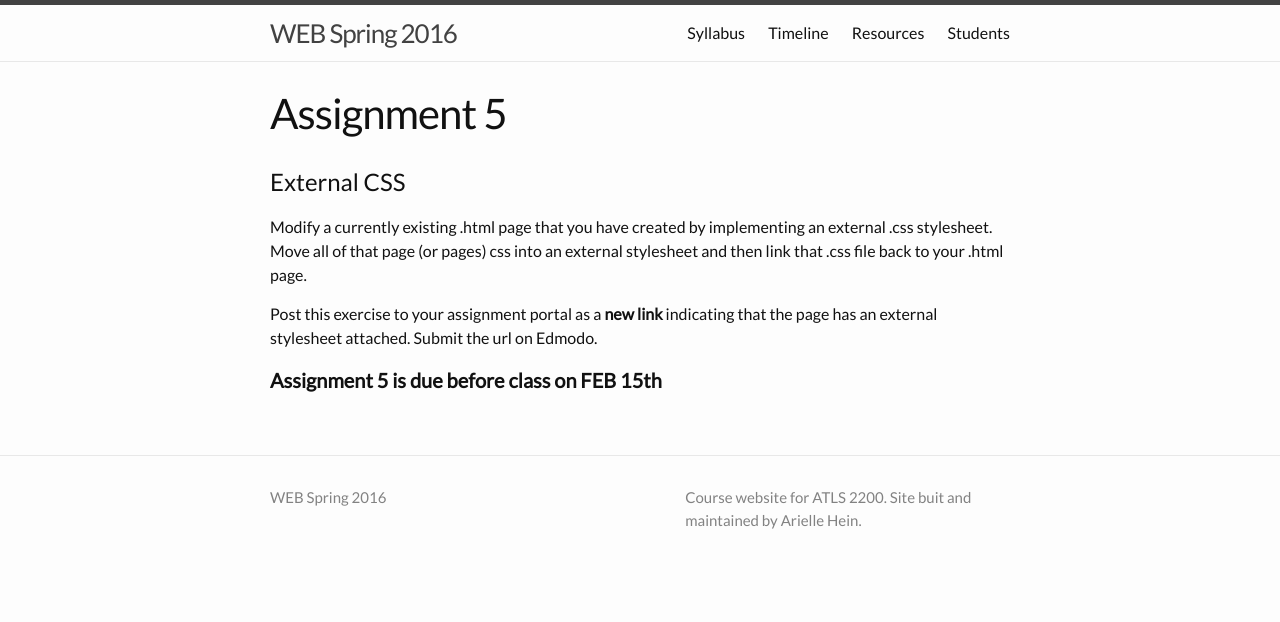
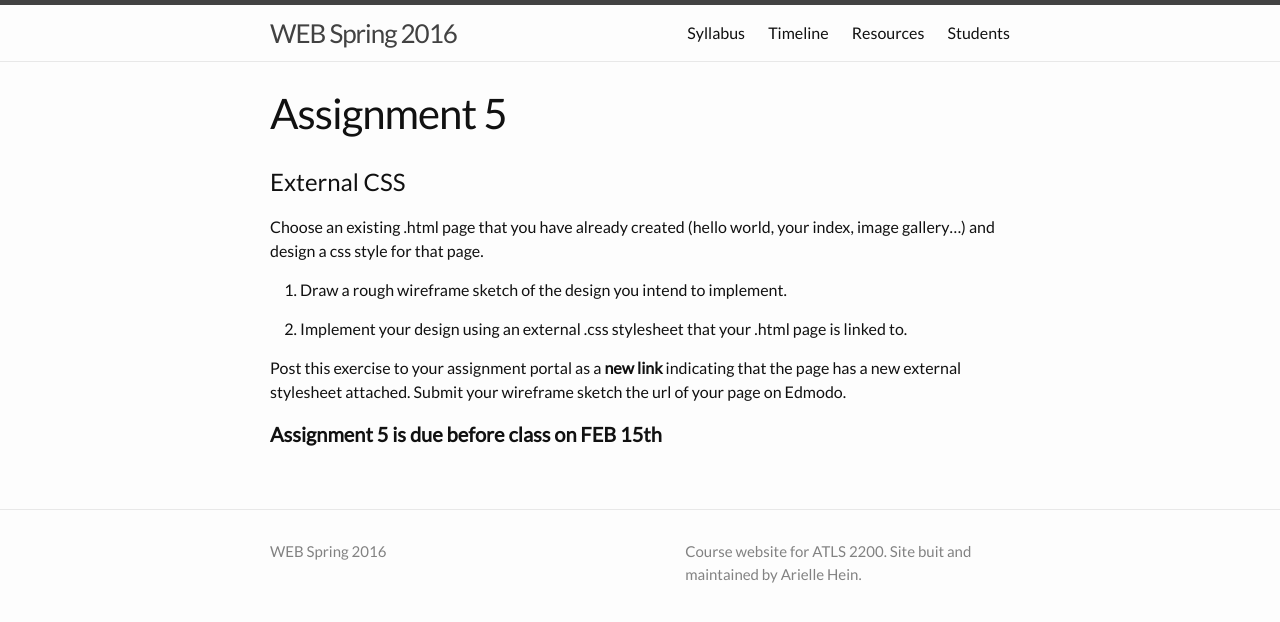
Before and after one commit to coloringchaos/web-spring-16, a Jekyll site: the page built from assignments/assignment-5.md, in a window 1280 px wide. Shown: the top 622 px of the page. Built offline with Jekyll 4.4.1, drawn with Linux system fonts in a browser that asks for light colours.

Commit message:
class 8 notes, updated assignment 5

```diff
--- a/assignments/assignment-5.md
+++ b/assignments/assignment-5.md
@@ -6,8 +6,12 @@ permalink: /assignment-5/
 
 # External CSS
 
-Modify a currently existing .html page that you have created by implementing an external .css stylesheet. Move all of that page (or pages) css into an external stylesheet and then link that .css file back to your .html page.
+Choose an existing .html page that you have already created (hello world, your index, image gallery...) and design a css style for that page.
 
-Post this exercise to your assignment portal as a **new link** indicating that the page has an external stylesheet attached. Submit the url on Edmodo.
+1. Draw a rough wireframe sketch of the design you intend to implement.
+
+2. Implement your design using an external .css stylesheet that your .html page is linked to.
+
+Post this exercise to your assignment portal as a **new link** indicating that the page has a new external stylesheet attached. Submit your wireframe sketch the url of your page on Edmodo.
 
 ####  **Assignment 5 is due before class on FEB 15th**
```
Also changed, not shown: _posts/2016-02-10-class-08.md (added, +15 -0 lines).
